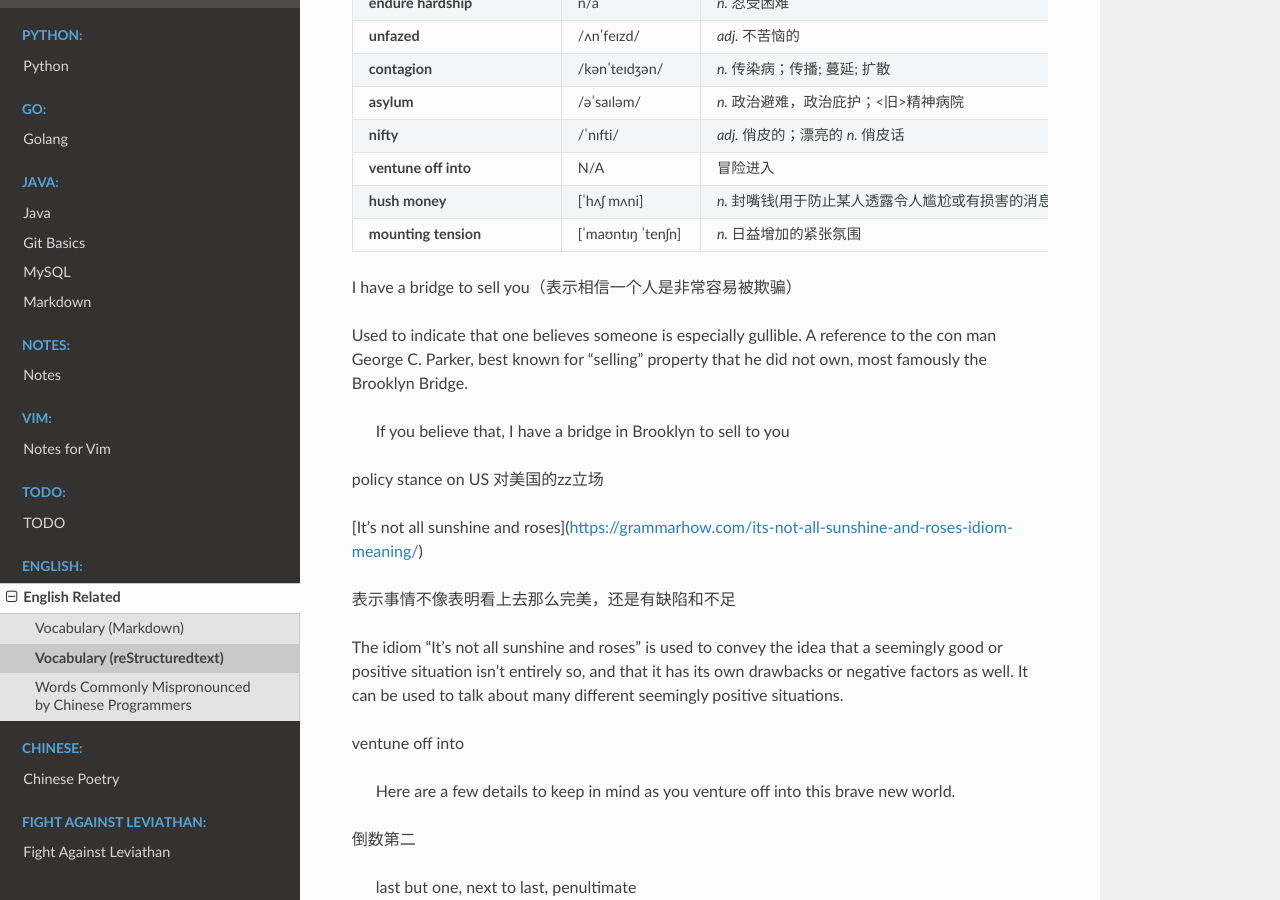
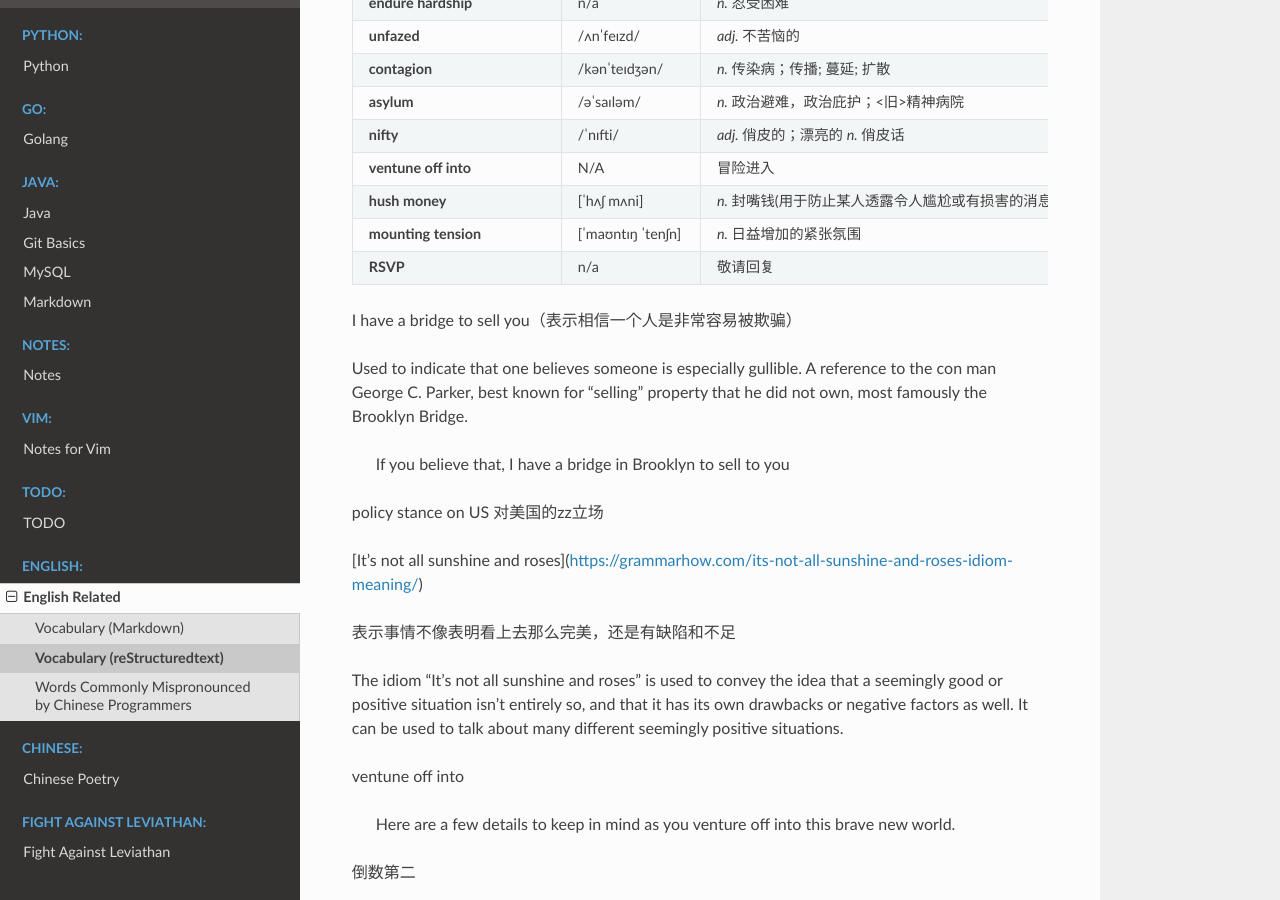
Before and after one commit to Pyrad/pyradnotes, a Sphinx documentation site: the page built from source/English/vocabulary.rst, in a window 1280 px wide and 900 px high, scrolled down 1135 px. Built offline with Sphinx 7.4.7 and the Read the Docs theme 2.0.0, drawn with Linux system fonts in a browser that asks for light colours.

Commit message:
English RSVP meaning

```diff
--- a/source/English/vocabulary.rst
+++ b/source/English/vocabulary.rst
@@ -111,6 +111,9 @@ Vocabulary  (reStructuredtext)
     * - **mounting tension**
       - [ˈmaʊntɪŋ ˈtenʃn]
       - *n.* 日益增加的紧张氛围
+    * - **RSVP**
+      - n/a
+      - 敬请回复
 
 
 
```
